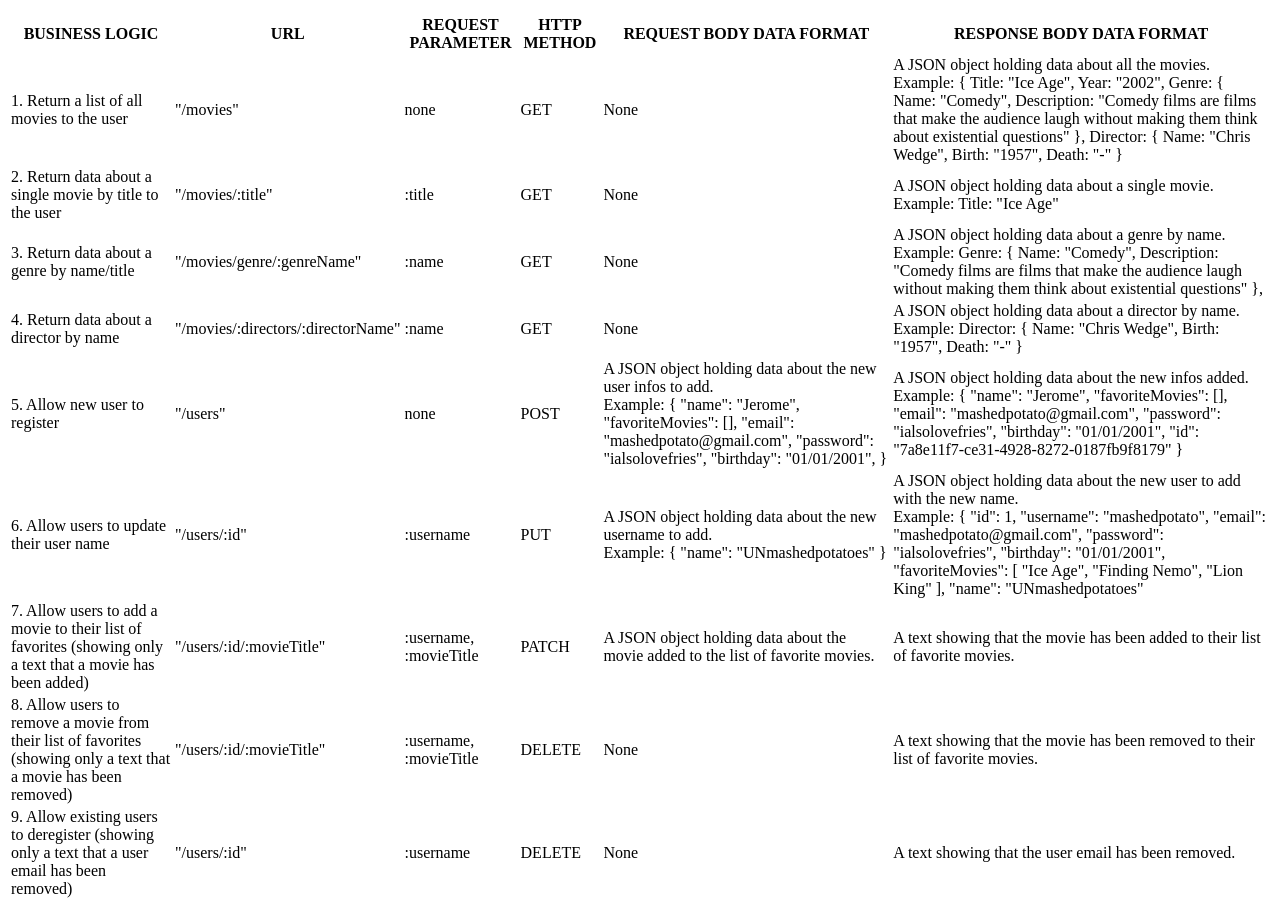
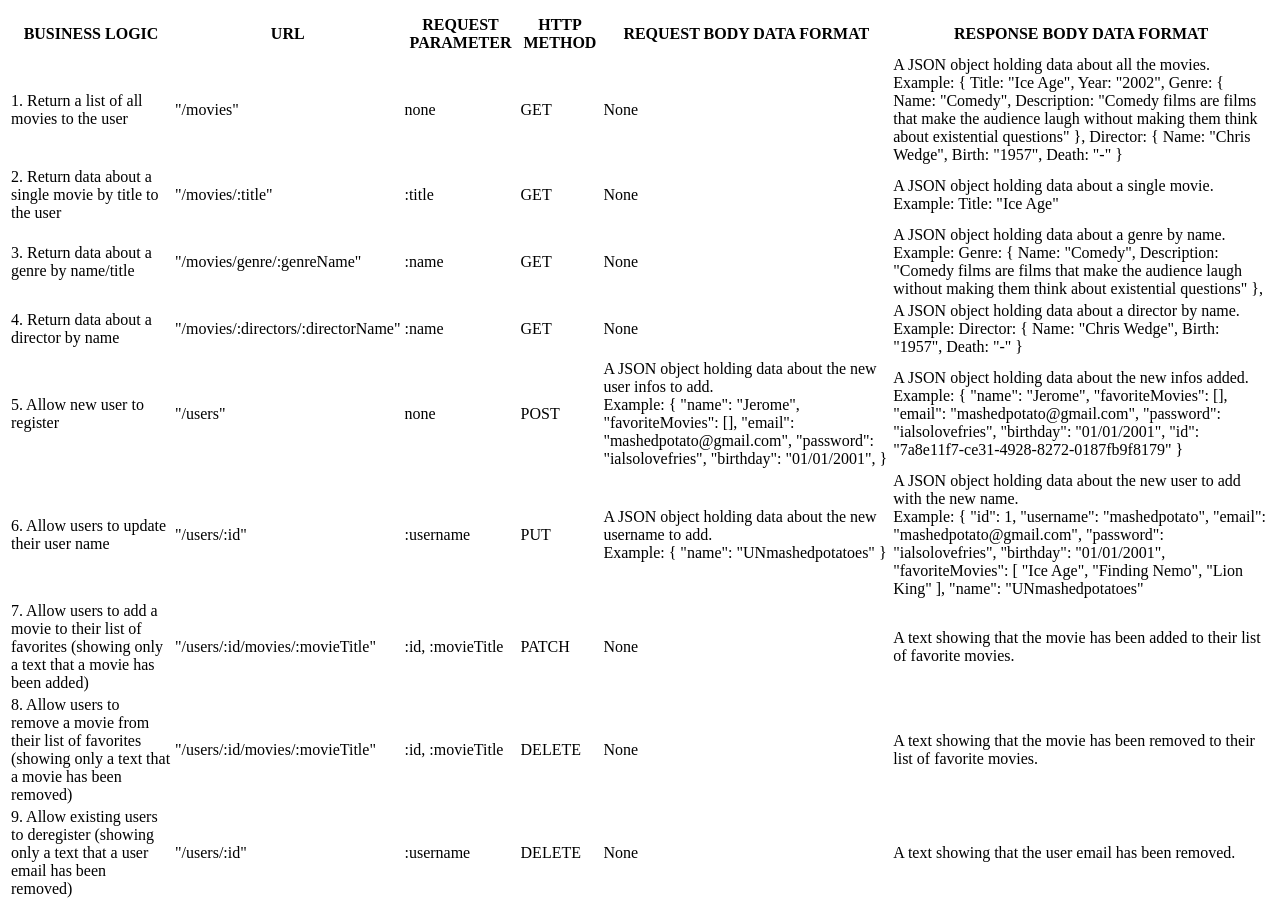
Before and after one commit to JeremyDelorme/movie_api_project, a website: page public/documentation.html in a window 1280 px wide. Shown: the part 119-1028 px from the top of the page. Drawn offline with Linux system fonts and the light colour scheme.

Commit message:
Updated index.js + documentation.html
1. Added elements to #6 & #7 from index.js
2. Removed element in #7 of documentation.html

```diff
--- a/index.js
+++ b/index.js
@@ -143,7 +143,7 @@ app.put("/users/:id", (req, res) => {
 });
 
 //7. UPDATE A MOVIE TO LIST OF FAVORITES
-app.patch("/users/:id/:movieTitle", (req, res) => {
+app.patch("/users/:id/movies/:movieTitle", (req, res) => {
   const { id, movieTitle } = req.params;
 
   let user = users.find(user => user.id == id);
@@ -157,7 +157,7 @@ app.patch("/users/:id/:movieTitle", (req, res) => {
 });
 
 //8. DELETE MOVIE FROM FAVORITE MOVIES LIST
-app.delete("/users/:id/:movieTitle", (req, res) => {
+app.delete("/users/:id/movies/:movieTitle", (req, res) => {
   const { id, movieTitle } = req.params;
 
   let user = users.find(user => user.id == id);
--- a/public/documentation.html
+++ b/public/documentation.html
@@ -158,12 +158,10 @@
 
         <tr>
           <td>7. Allow users to add a movie to their list of favorites (showing only a text that a movie has been added)</td>
-          <td>"/users/:id/:movieTitle"</td>
-          <td>:username, :movieTitle</td>
+          <td>"/users/:id/movies/:movieTitle"</td>
+          <td>:id, :movieTitle</td>
           <td>PATCH</td>
-          <td>
-            A JSON object holding data about the movie added to the list of favorite movies.
-          </td>
+          <td>None</td>
           <td>
             A text showing that the movie has been added to their list of favorite movies.
           </td>
@@ -171,8 +169,8 @@
 
         <tr>
           <td>8. Allow users to remove a movie from their list of favorites (showing only a text that a movie has been removed)</td>
-          <td>"/users/:id/:movieTitle"</td>
-          <td>:username, :movieTitle</td>
+          <td>"/users/:id/movies/:movieTitle"</td>
+          <td>:id, :movieTitle</td>
           <td>DELETE</td>
           <td>None</td>
           <td>
```
